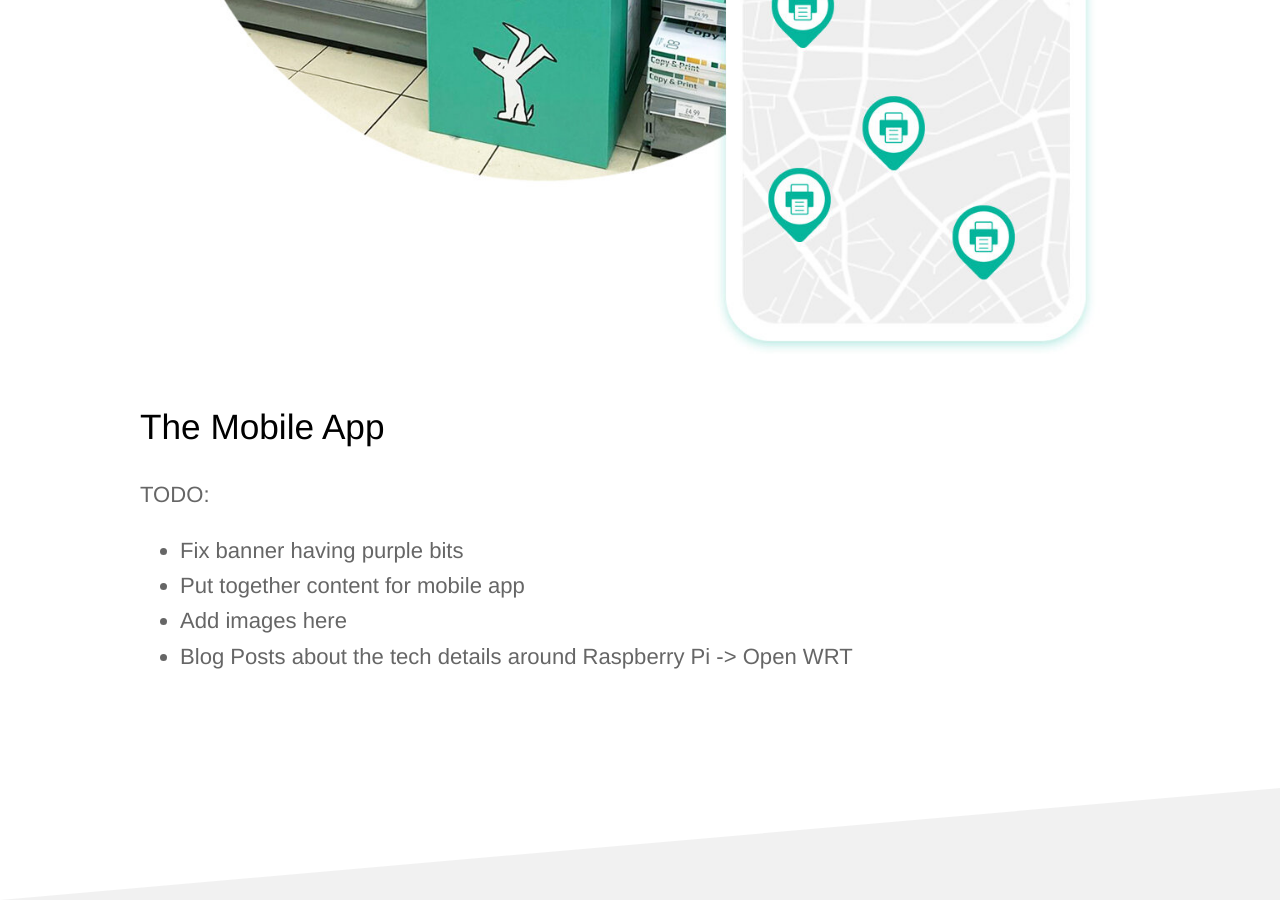
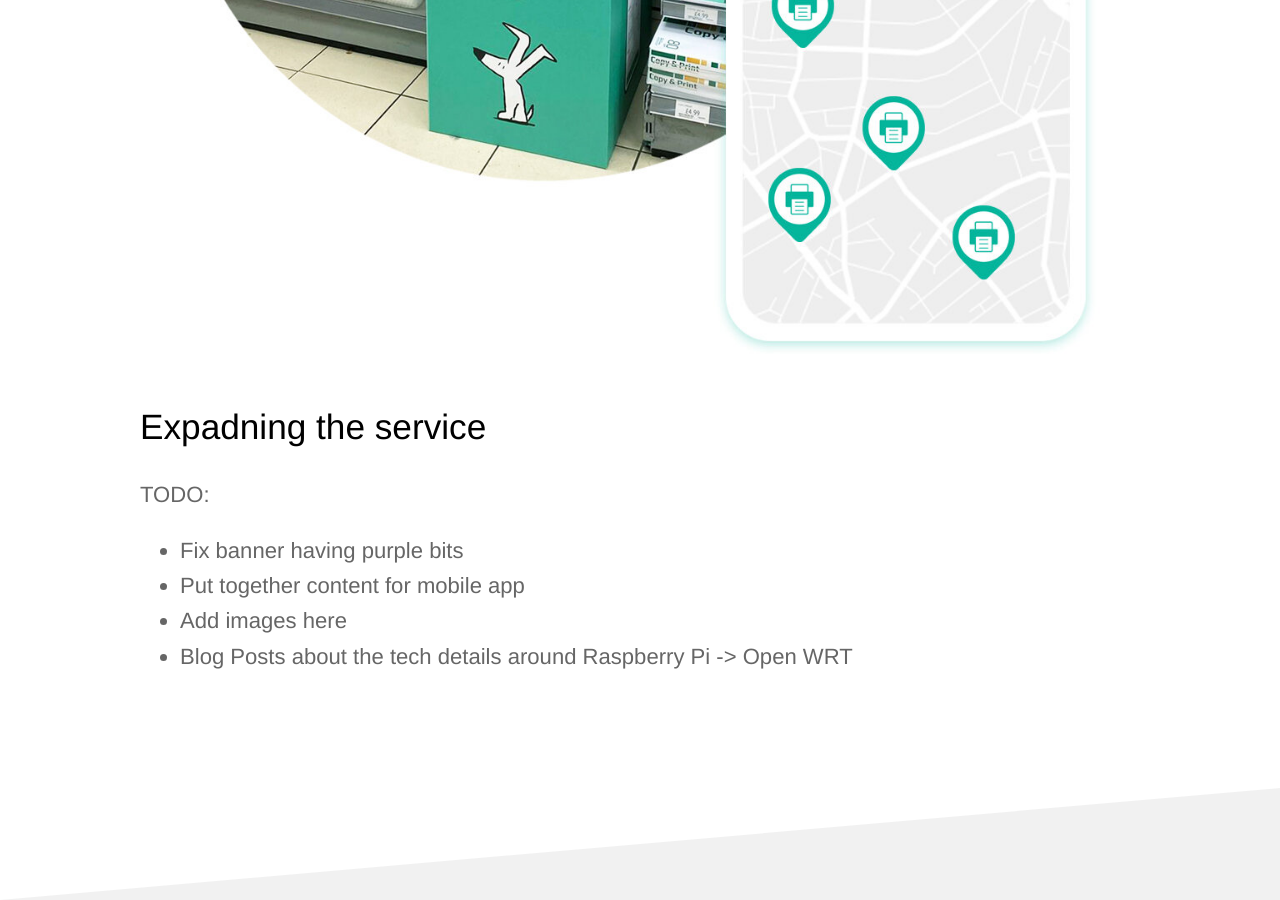
Before and after one commit to saudade-studio/saudade-studio.github.io, a Jekyll site: the page built from _portfolio/printt.md, in a window 1280 px wide and 900 px high, scrolled down 4030 px. Built offline with Jekyll 4.4.1, drawn with Linux system fonts in a browser that asks for light colours.

Commit message:
Update header

```diff
--- a/_portfolio/printt.md
+++ b/_portfolio/printt.md
@@ -38,7 +38,7 @@ eliminating any hardware leaving just the printer, with this the total network e
 
 ![A printtstation](/images/printt/4.jpeg){:.centered}
 
-## The Mobile App
+## Expadning the service
 
 
 
```
